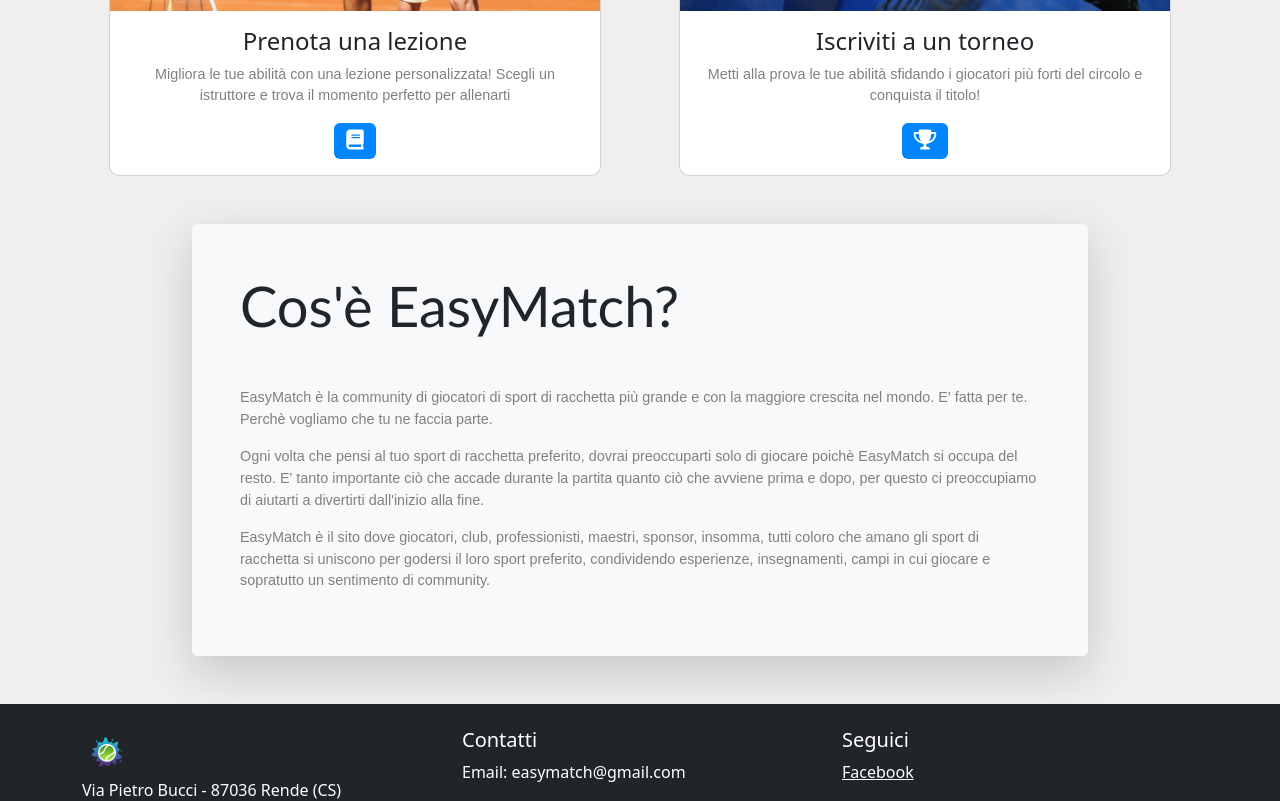
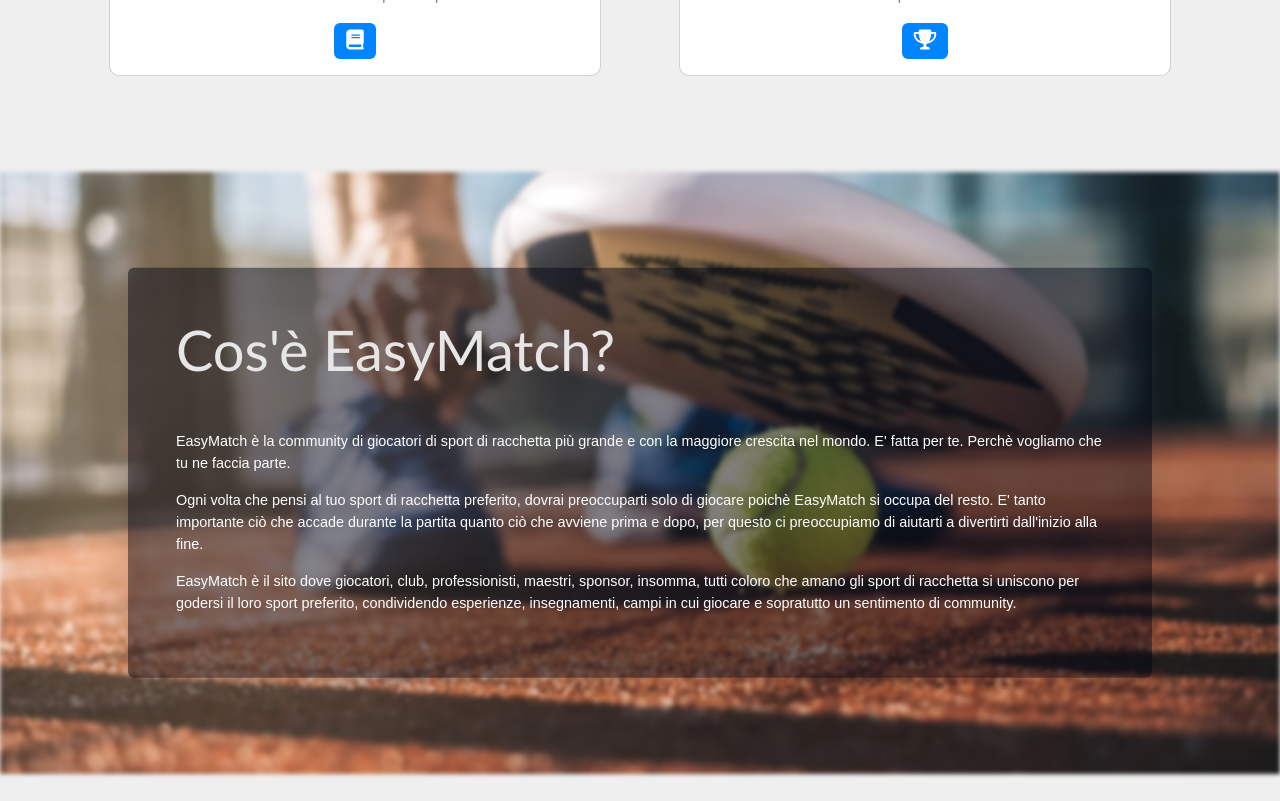
Before and after one commit to Gabriele8967/Web-Application-Project, an Angular app: page / in a window 1280 px wide. Shown: the part 2540-3341 px from the top of the page. Built offline with nearby package versions, Linux system fonts and the light colour scheme.

Commit message:
update what-is component

```diff
--- a/src/app/home/home.component.ts
+++ b/src/app/home/home.component.ts
@@ -10,7 +10,8 @@
     CardsComponent,
     CarouselComponent,
     IntroGuideComponent,
-    WhatIsComponent
+    WhatIsComponent,
+
   ],
   templateUrl: './home.component.html',
   standalone: true,
--- a/src/app/intro-guide/intro-guide.component.css
+++ b/src/app/intro-guide/intro-guide.component.css
@@ -9,8 +9,8 @@
   transform: translate(-50%, -50%);
   display: flex;
   justify-content: space-between;
-  width: 80%; /* Puoi regolare la larghezza a seconda delle tue necessità */
-  z-index: 1; /* Assicura che le card siano sopra l'immagine */
+  width: 80%;
+  z-index: 1;
 }
 
 .card {
--- a/src/app/intro-guide/intro-guide.component.html
+++ b/src/app/intro-guide/intro-guide.component.html
@@ -1,5 +1,5 @@
 <div class="image-container">
-  <img src="/assets/image/intro.jpg" class="pt-5" style="width: 100%; height: 900px; display: block; filter: blur(3px);">
+  <img src="/assets/image/intro.jpg" class="pt-5" style="width: 100%; height: 800px; display: block; filter: blur(3px);" alt="">
   <div class="cards-container">
     <div class="card" style="width: 20rem;">
       <div class="card-body">
--- a/src/app/what-is/what-is.component.css
+++ b/src/app/what-is/what-is.component.css
@@ -1,4 +1,5 @@
 h1 {
+  color: #e6e6e6;
   font-size: 3.5rem;
   font-family: Calibri, serif;
   text-align: left;
@@ -7,7 +8,25 @@
 
 p {
   font-size: 0.9rem;
-  color: gray;
+  color: #ffffff;
   text-align: left;
   font-family: Calibri Leelawadee, sans-serif;
 }
+
+.image-container {
+  position: relative;
+}
+
+.shadow-lg {
+  position: absolute;
+  top: 50%;
+  left: 50%;
+  transform: translate(-50%, -50%);
+  display: flex;
+  justify-content: space-between;
+  width: 80%;
+  z-index: 1;
+  flex-direction: column;
+  text-align: left;
+  background-color: rgba(0, 3, 18, 0.49);
+}
--- a/src/app/what-is/what-is.component.html
+++ b/src/app/what-is/what-is.component.html
@@ -1,8 +1,11 @@
-<div class="d-flex justify-content-center align-items-center mt-5">
-  <div class="shadow-lg p-5 bg-body-tertiary rounded" style="width: 70%; text-align: left;">
+<div class="image-container mt-5">
+  <img src="/assets/image/fill.jpg" class="pt-5" style="width: 100%; height: 650px; display: block; filter: blur(2px);">
+  <div class="d-flex justify-content-center align-items-center mt-5">
+  <div class="shadow-lg p-5 rounded">
     <h1 class="mb-5">Cos'è EasyMatch?</h1>
     <p>EasyMatch è la community di giocatori di sport di racchetta più grande e con la maggiore crescita nel mondo. E' fatta per te. Perchè vogliamo che tu ne faccia parte.</p>
     <p>Ogni volta che pensi al tuo sport di racchetta preferito, dovrai preoccuparti solo di giocare poichè EasyMatch si occupa del resto. E' tanto importante ciò che accade durante la partita quanto ciò che avviene prima e dopo, per questo ci preoccupiamo di aiutarti a divertirti dall'inizio alla fine.</p>
     <p>EasyMatch è il sito dove giocatori, club, professionisti, maestri, sponsor, insomma, tutti coloro che amano gli sport di racchetta si uniscono per godersi il loro sport preferito, condividendo esperienze, insegnamenti, campi in cui giocare e sopratutto un sentimento di community.</p>
   </div>
 </div>
+</div>
--- a/src/app/what-is/what-is.component.ts
+++ b/src/app/what-is/what-is.component.ts
@@ -7,7 +7,7 @@
   imports: [
     FormsModule,
     ReactiveFormsModule,
-    RouterLink
+
   ],
   templateUrl: './what-is.component.html',
   standalone: true,
```
Also changed, not shown: public/assets/image/fill.jpg (added).
